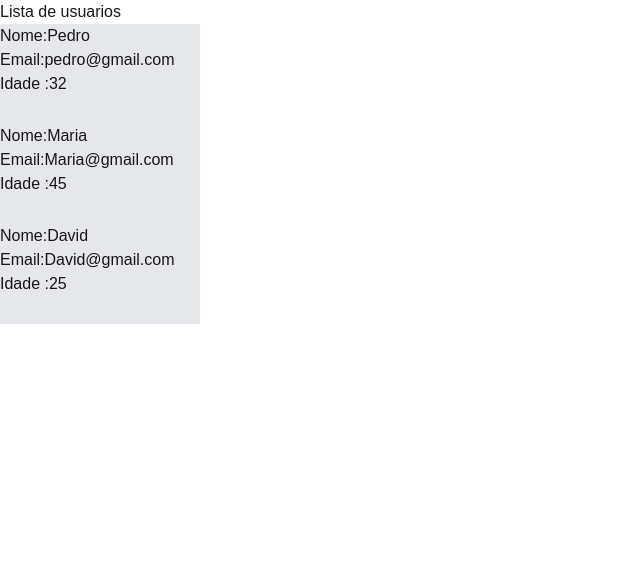
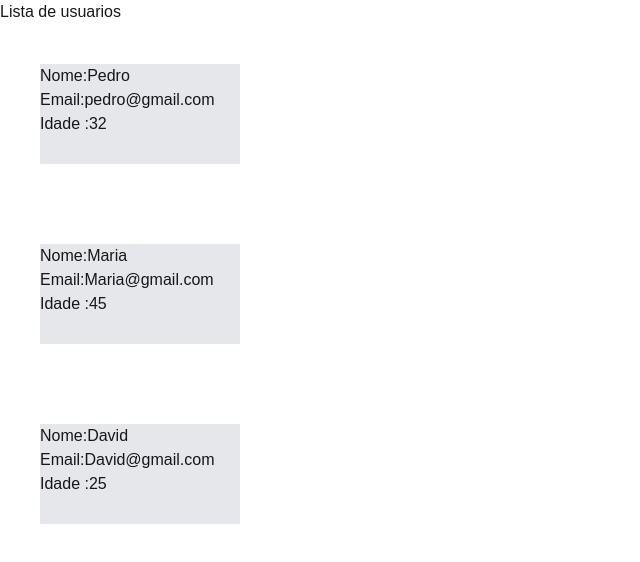
Before and after one commit to davidcontadecursoeusoprofissio-cybe/ExemploProps, a Next.js app in the folder aulaprops/: page / in a window 1280 px wide. Shown: the top 562 px of the page, without its empty margins (0-640 px from the left). Built offline with nearby package versions, Linux system fonts and the light colour scheme.

Commit message:
atualizei

```diff
--- a/aulaprops/app/Components/ListaDeUsuarios.jsx
+++ b/aulaprops/app/Components/ListaDeUsuarios.jsx
@@ -41,7 +41,7 @@ export default function  ListaDePessoas() {
         {
             usuario.map((usuario)=>{
               return (
-                <div key={usuario.email} className="bg-gray-200 w-50 h-25 ">
+                <div key={usuario.email} className="bg-gray-200 w-50 h-25 m-10 ">
               <h1> Nome:{usuario.nome}</h1>
               <h2> Email:{usuario.email}</h2>
               <p> Idade :{usuario.idade}</p>
```
